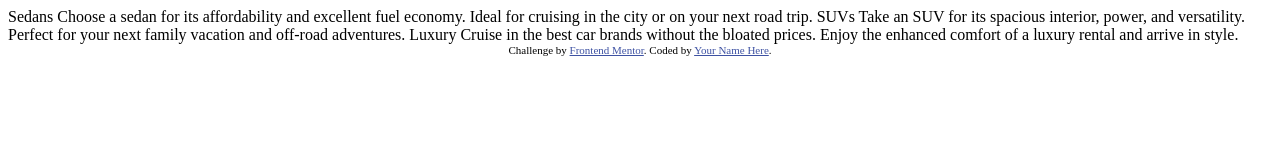
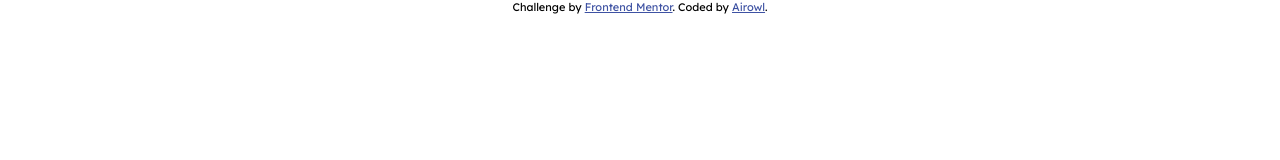
Before and after one commit to airowl/3-column-preview-card-component-main, a plain HTML site: page index.html in a window 1280 px wide. Drawn offline with Linux system fonts and the light colour scheme.

Commit message:
prime impostazione su html e css

```diff
--- /dev/null
+++ b/css/style.css
@@ -0,0 +1,20 @@
+html{
+    font-size: 100%;
+}
+
+*,
+*::after,
+*::before{
+    margin: 0;
+    padding: 0;
+    box-sizing: border-box;
+}
+
+body{
+    font-family: 'Lexend Deca', sans-serif;
+}
+
+/*
+font-family: 'Big Shoulders Display', cursive;
+font-family: 'Lexend Deca', sans-serif;
+ */
--- a/index.html
+++ b/index.html
@@ -8,6 +8,14 @@
 
   <title>Frontend Mentor | 3-column preview card component</title>
 
+  <!-- Foglio di stile -->
+  <link rel="stylesheet" href="css/style.css">
+
+  <!-- Font style -->
+  <link rel="preconnect" href="https://fonts.googleapis.com">
+<link rel="preconnect" href="https://fonts.gstatic.com" crossorigin>
+<link href="https://fonts.googleapis.com/css2?family=Big+Shoulders+Display:wght@700&family=Lexend+Deca&display=swap" rel="stylesheet">
+
   <!-- Feel free to remove these styles or customise in your own stylesheet 👍 -->
   <style>
     .attribution { font-size: 11px; text-align: center; }
@@ -16,7 +24,11 @@
 </head>
 <body>
 
-  Sedans
+  <div class="big_btn">
+
+  </div>
+
+  <!-- Sedans
   Choose a sedan for its affordability and excellent fuel economy. Ideal for cruising in the city
   or on your next road trip.
 
@@ -26,11 +38,11 @@
 
   Luxury
   Cruise in the best car brands without the bloated prices. Enjoy the enhanced comfort of a luxury
-  rental and arrive in style.
+  rental and arrive in style. -->
 
   <div class="attribution">
     Challenge by <a href="https://www.frontendmentor.io?ref=challenge" target="_blank">Frontend Mentor</a>.
-    Coded by <a href="#">Your Name Here</a>.
+    Coded by <a href="#">Airowl</a>.
   </div>
 </body>
 </html>
```
